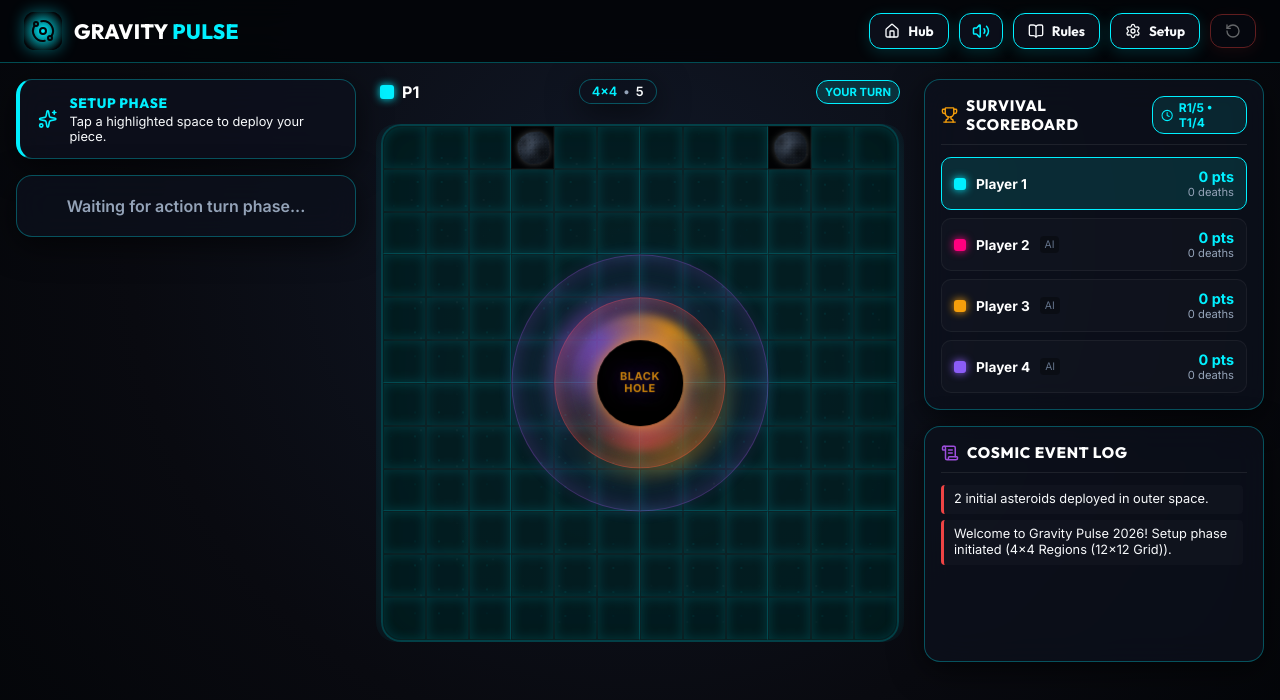
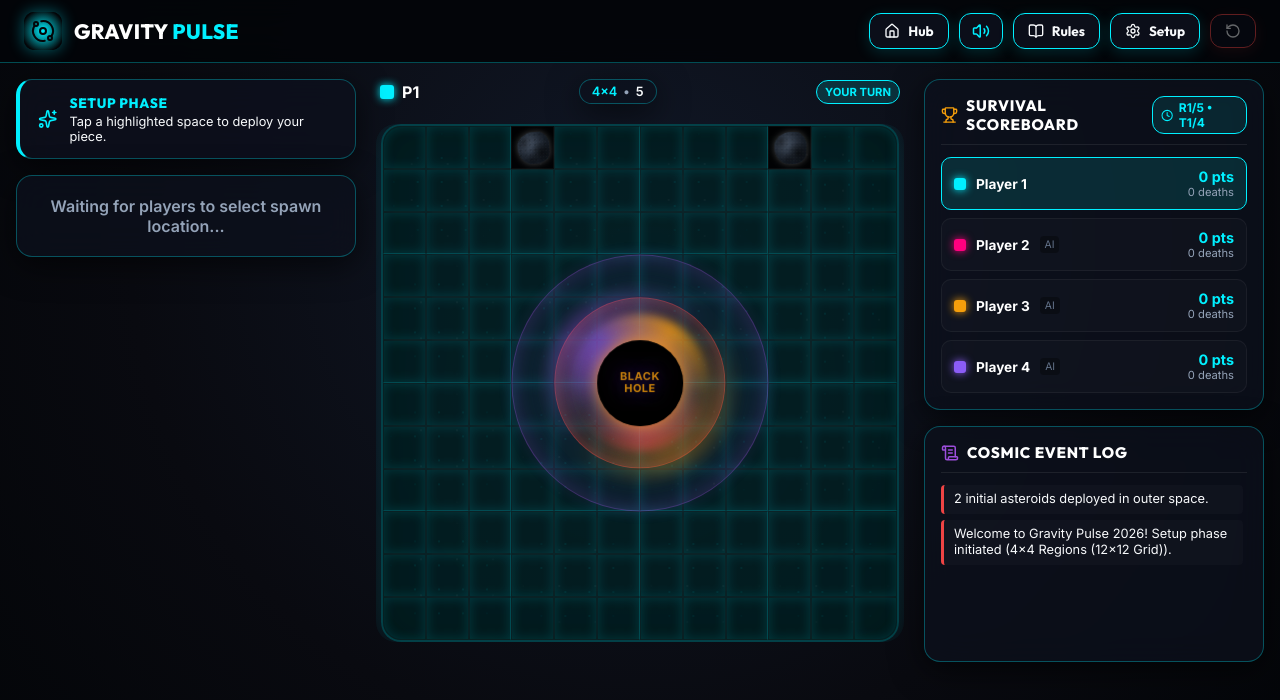
Before and after one commit to RandallBlanchetteGames/gravitypulse, a React (Vite) app: page / in a window 1280 px wide. Shown: the top 700 px of the page. Built offline with nearby package versions, Linux system fonts and the light colour scheme.

Commit message:
Update ActionDashboard fallback text for specific game phases

```diff
--- a/src/components/controls/ActionDashboard.jsx
+++ b/src/components/controls/ActionDashboard.jsx
@@ -21,10 +21,26 @@ export function ActionDashboard({
   onExecuteAction,
   onUndoMove
 }) {
+  if (phase === PHASES.SETUP || phase === PHASES.RESPAWN) {
+    return (
+      <div className="glass-card" style={{ padding: '20px', textAlign: 'center', color: 'var(--text-muted)' }}>
+        <p style={{ fontWeight: 600 }}>Waiting for players to select spawn location...</p>
+      </div>
+    );
+  }
+
+  if (phase === PHASES.GAME_OVER) {
+    return (
+      <div className="glass-card" style={{ padding: '20px', textAlign: 'center', color: 'var(--text-muted)' }}>
+        <p style={{ fontWeight: 600 }}>Match Concluded.</p>
+      </div>
+    );
+  }
+
   if (!activePlayer || phase !== PHASES.PLAYING) {
     return (
       <div className="glass-card" style={{ padding: '20px', textAlign: 'center', color: 'var(--text-muted)' }}>
-        <p style={{ fontWeight: 600 }}>Waiting for action turn phase...</p>
+        <p style={{ fontWeight: 600 }}>Waiting for active player...</p>
       </div>
     );
   }
```
